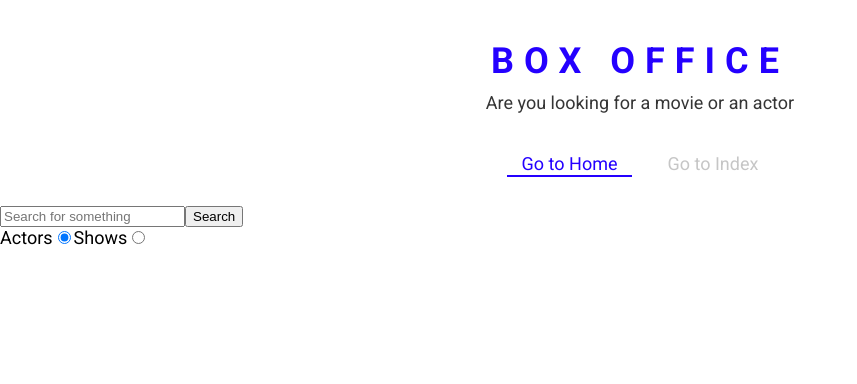
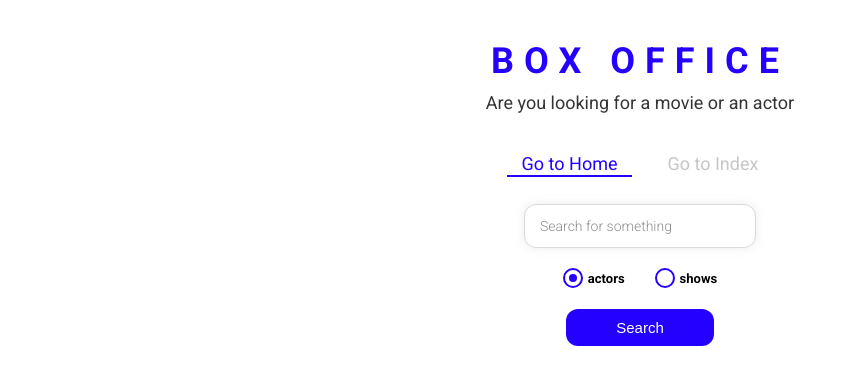
Before and after one commit to Akif90/BoxOffice, a React (Create React App) app: page / in a window 1280 px wide. Shown: the top 384 px of the page, without its empty margins (0-857 px from the left). Built offline with nearby package versions, Linux system fonts and the light colour scheme.

Commit message:
styled entire app

```diff
--- /dev/null
+++ b/src/components/CustomRadio.jsx
@@ -0,0 +1,65 @@
+import React from 'react';
+import styled from 'styled-components';
+
+const RadioWrapper = styled.label`
+  display: block;
+  position: relative;
+  padding-left: 25px;
+  cursor: pointer;
+  font-size: 13px;
+  user-select: none;
+  font-weight: 700;
+  line-height: 1.65;
+
+  input {
+    position: absolute;
+    opacity: 0;
+    cursor: pointer;
+  }
+
+  span {
+    position: absolute;
+    top: 0;
+    left: 0;
+    height: 16px;
+    width: 16px;
+    background-color: #fff;
+    border: 2px solid ${({ theme }) => theme.mainColors.blue};
+    border-radius: 50%;
+  }
+
+  input:checked ~ span {
+    background-color: #fff;
+    border: 2px solid ${({ theme }) => theme.mainColors.blue};
+  }
+
+  span:after {
+    content: '';
+    position: absolute;
+    display: none;
+  }
+
+  input:checked ~ span:after {
+    display: block;
+  }
+
+  span:after {
+    top: 4px;
+    left: 4px;
+    width: 8px;
+    height: 8px;
+    border-radius: 50%;
+    background: ${({ theme }) => theme.mainColors.blue};
+  }
+`;
+const CustomRadio = ({ label, ...restProps }) => {
+  return (
+    <RadioWrapper htmlFor={restProps.id}>
+      {label}
+      <input type="radio" {...restProps} />
+      <span />
+    </RadioWrapper>
+  );
+};
+
+export default CustomRadio;
--- /dev/null
+++ b/src/components/Home.styled.jsx
@@ -0,0 +1,49 @@
+import styled from 'styled-components';
+
+export const SearchInput = styled.input`
+  display: block;
+  font-family: 'Roboto', sans-serif;
+  width: 200px;
+  margin: auto;
+  outline: none;
+  padding: 13px 15px;
+  border: 1px solid #dbdbdb;
+  box-shadow: 0px 0px 10px 0px rgba(219, 219, 219, 0.5);
+  font-size: 14px;
+  border-radius: 12px;
+  color: #8d8d8d;
+
+  &::placeholder {
+    font-weight: 300;
+    color: #8d8d8d;
+  }
+`;
+
+export const RadioInputsWrapper = styled.div`
+  display: flex;
+  justify-content: center;
+  margin: 20px 0;
+
+  div {
+    margin: 0 15px;
+  }
+`;
+
+export const SearchButtonWrapper = styled.div`
+  text-align: center;
+  margin-bottom: 35px;
+
+  button {
+    color: #fff;
+    background-color: ${({ theme }) => theme.mainColors.blue};
+    margin: auto;
+    padding: 10px 50px;
+    font-size: 15px;
+    border: none;
+    outline: none;
+    border-radius: 12px;
+    &:hover {
+      cursor: pointer;
+    }
+  }
+`;
--- a/src/pages/Home.jsx
+++ b/src/pages/Home.jsx
@@ -1,5 +1,11 @@
 import React, { useState } from 'react';
 import ActorGrid from '../components/actors/ActorGrid';
+import CustomRadio from '../components/CustomRadio';
+import {
+  RadioInputsWrapper,
+  SearchButtonWrapper,
+  SearchInput,
+} from '../components/Home.styled';
 import MainPageLayout from '../components/MainPageLayout';
 import ShowGrid from '../components/shows/ShowGrid';
 // import { Link } from 'react-router-dom';
@@ -52,38 +58,42 @@
 
   return (
     <MainPageLayout>
-      <input
+      <SearchInput
         type="text"
         value={input}
         placeholder="Search for something"
         onKeyDown={onKeyDown}
         onChange={onInputChange}
       />
-      <button type="button" onClick={onSearch}>
-        Search
-      </button>
-      <div>
-        <label htmlFor="actors">
-          Actors
-          <input
+
+      <RadioInputsWrapper>
+        <div>
+          <CustomRadio
+            label="actors"
             id="actors"
-            type="radio"
             onChange={onRadioClicked}
             checked={!isShowsSearch}
             value="people"
           />
-        </label>
-        <label htmlFor="shows">
-          Shows
-          <input
+        </div>
+
+        <div>
+          <CustomRadio
+            label="shows"
             id="shows"
+            onChange={onRadioClicked}
             checked={isShowsSearch}
             value="shows"
-            type="radio"
-            onChange={onRadioClicked}
           />
-        </label>
-      </div>
+        </div>
+      </RadioInputsWrapper>
+
+      <SearchButtonWrapper>
+        <button type="button" onClick={onSearch}>
+          Search
+        </button>
+      </SearchButtonWrapper>
+
       {renderResults()}
     </MainPageLayout>
   );
```
